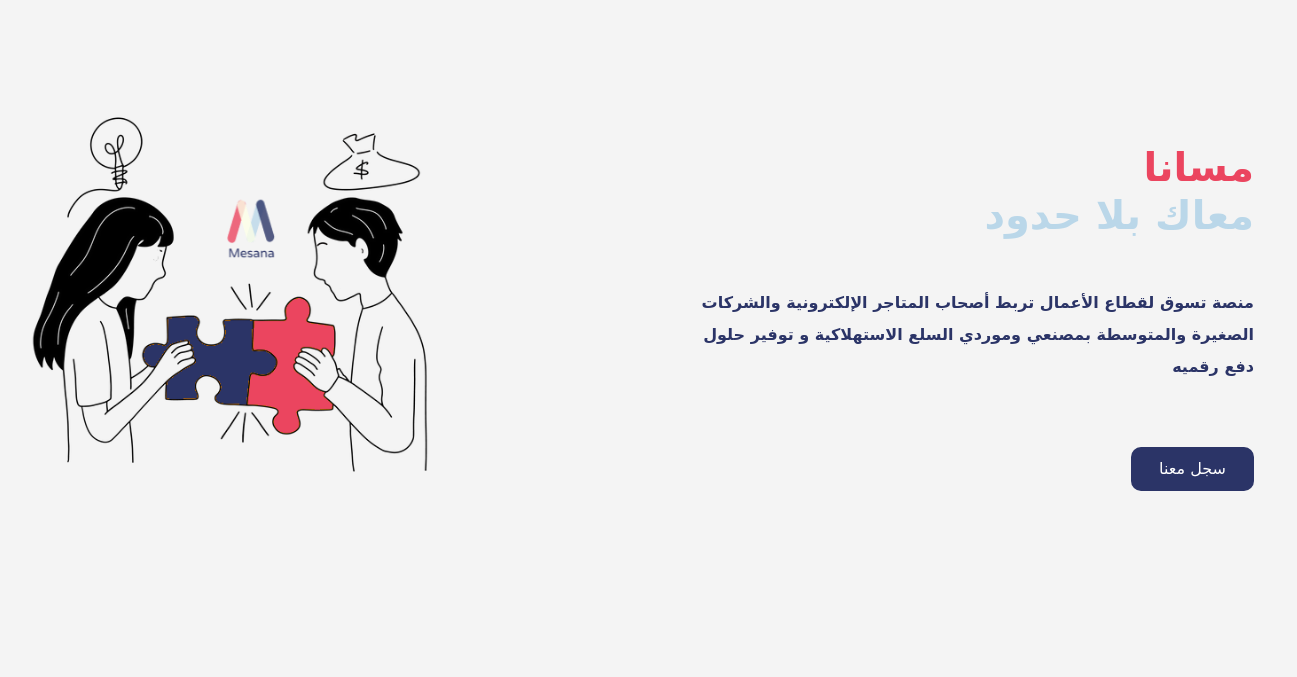
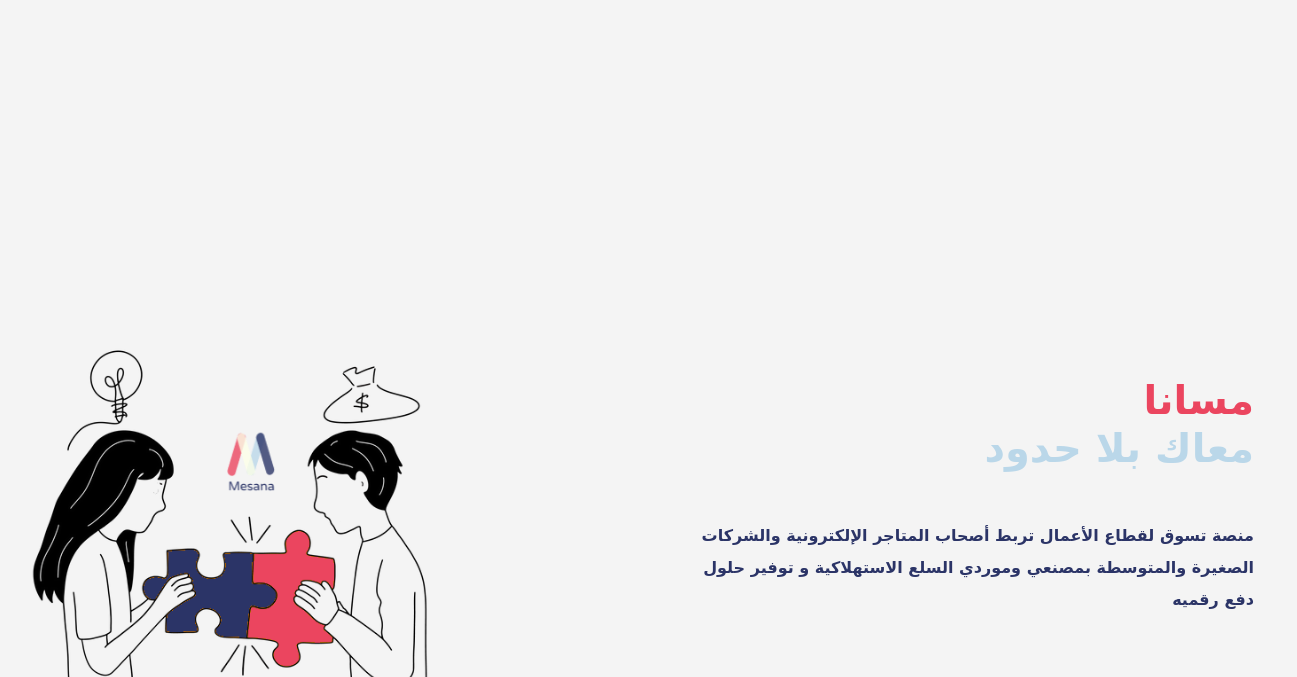
Before and after one commit to mariyam-190/mesnaproject, a plain HTML site: page index.html in a window 1536 px wide. Shown: the part 66-743 px from the top of the page, without its empty margins (126-1423 px from the left). Drawn offline with nearby package versions, Linux system fonts and the light colour scheme; a web font is replaced by a local one.

Commit message:
first commit

```diff
--- a/css/style.css
+++ b/css/style.css
@@ -126,9 +126,9 @@
   }
 }
 
-@media only screen and (min-width: 1200px) {
+@media only screen and (min-width: 1320px) {
   .sec-1 {
-    padding-top: 2% !important;
+    padding-top: 20% !important;
     height: 100vh !important;
   }
 }
```
